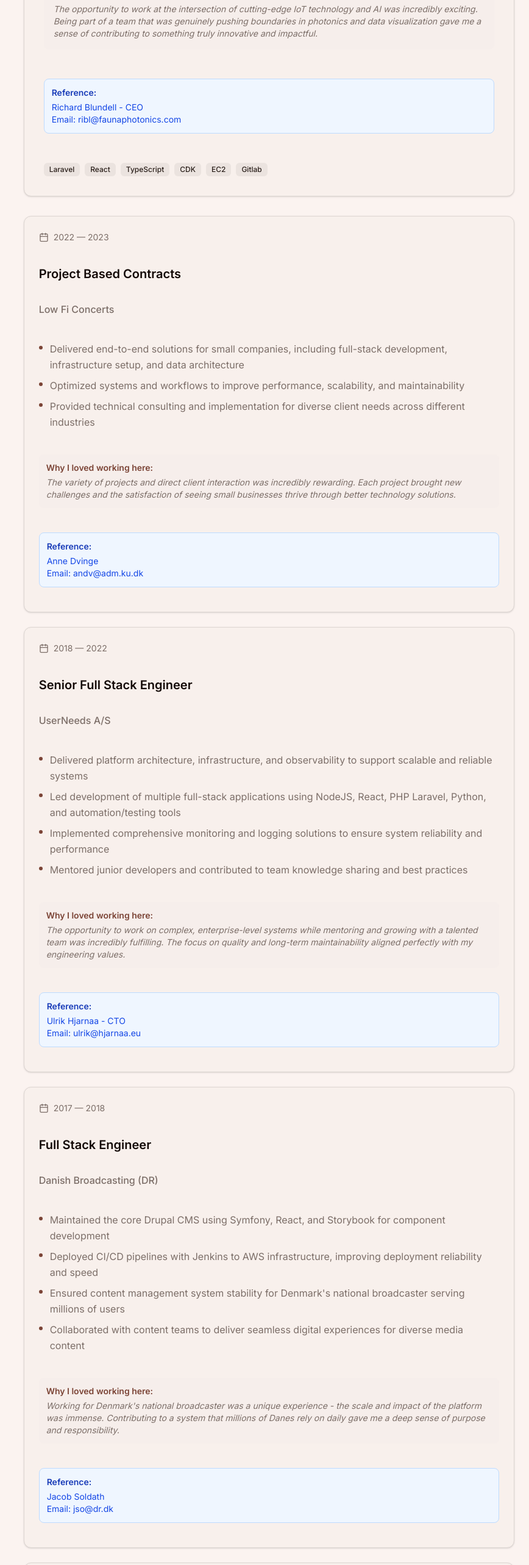
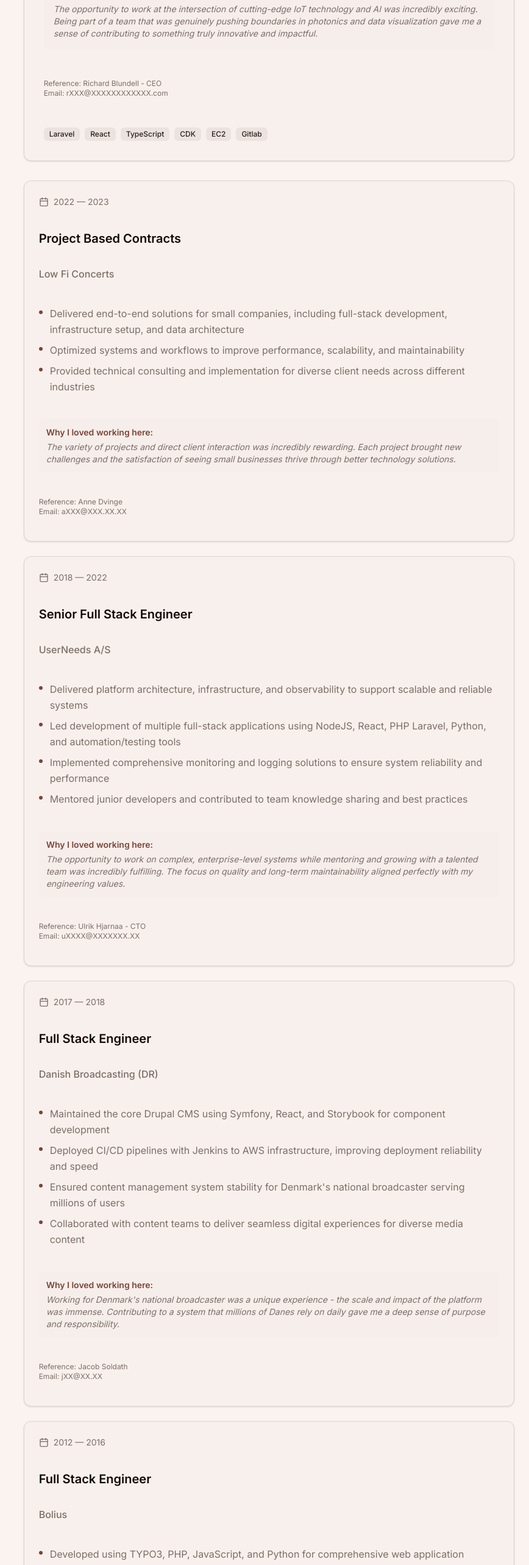
Before and after one commit to pimpmypixel/pimpmypixel.github.io, a Next.js app: page / in a window 1280 px wide. Shown: the part 2740-5306 px from the top of the page at 61% size, without its empty margins (412-1280 px from the left). Built offline with nearby package versions, Linux system fonts and the light colour scheme.

Commit message:
Updated reference styling to tiny text with obfuscated emails

```diff
--- a/app/page.tsx
+++ b/app/page.tsx
@@ -274,9 +274,8 @@ export default function Portfolio() {
                     The opportunity to work at the intersection of cutting-edge IoT technology and AI was incredibly exciting. Being part of a team that was genuinely pushing boundaries in photonics and data visualization gave me a sense of contributing to something truly innovative and impactful.
                   </p>
                 </div>
-                <div className="mb-6 p-3 bg-blue-50 dark:bg-blue-950/20 rounded-lg border border-blue-200 dark:border-blue-800">
-                  <h4 className="text-sm font-semibold text-blue-800 dark:text-blue-200 mb-1">Reference:</h4>
-                  <p className="text-sm text-blue-700 dark:text-blue-300">Richard Blundell - CEO<br/>Email: ribl@faunaphotonics.com</p>
+                <div className="mb-6 text-xs text-muted-foreground">
+                  <p>Reference: Richard Blundell - CEO<br/>Email: rXXX@XXXXXXXXXXXX.com</p>
                 </div>
                 <div className="flex flex-wrap gap-2">
                   <Badge variant="secondary">Laravel</Badge>
@@ -319,9 +318,8 @@ export default function Portfolio() {
                       The variety of projects and direct client interaction was incredibly rewarding. Each project brought new challenges and the satisfaction of seeing small businesses thrive through better technology solutions.
                     </p>
                   </div>
-                  <div className="mb-4 p-3 bg-blue-50 dark:bg-blue-950/20 rounded-lg border border-blue-200 dark:border-blue-800">
-                    <h4 className="text-sm font-semibold text-blue-800 dark:text-blue-200 mb-1">Reference:</h4>
-                    <p className="text-sm text-blue-700 dark:text-blue-300">Anne Dvinge<br/>Email: andv@adm.ku.dk</p>
+                  <div className="mb-4 text-xs text-muted-foreground">
+                    <p>Reference: Anne Dvinge<br/>Email: aXXX@XXX.XX.XX</p>
                   </div>
                 </Card>
 
@@ -358,9 +356,8 @@ export default function Portfolio() {
                       The opportunity to work on complex, enterprise-level systems while mentoring and growing with a talented team was incredibly fulfilling. The focus on quality and long-term maintainability aligned perfectly with my engineering values.
                     </p>
                   </div>
-                  <div className="mb-4 p-3 bg-blue-50 dark:bg-blue-950/20 rounded-lg border border-blue-200 dark:border-blue-800">
-                    <h4 className="text-sm font-semibold text-blue-800 dark:text-blue-200 mb-1">Reference:</h4>
-                    <p className="text-sm text-blue-700 dark:text-blue-300">Ulrik Hjarnaa - CTO<br/>Email: ulrik@hjarnaa.eu</p>
+                  <div className="mb-4 text-xs text-muted-foreground">
+                    <p>Reference: Ulrik Hjarnaa - CTO<br/>Email: uXXXX@XXXXXXX.XX</p>
                   </div>
                 </Card>
 
@@ -397,9 +394,8 @@ export default function Portfolio() {
                       Working for Denmark's national broadcaster was a unique experience - the scale and impact of the platform was immense. Contributing to a system that millions of Danes rely on daily gave me a deep sense of purpose and responsibility.
                     </p>
                   </div>
-                  <div className="mb-4 p-3 bg-blue-50 dark:bg-blue-950/20 rounded-lg border border-blue-200 dark:border-blue-800">
-                    <h4 className="text-sm font-semibold text-blue-800 dark:text-blue-200 mb-1">Reference:</h4>
-                    <p className="text-sm text-blue-700 dark:text-blue-300">Jacob Soldath<br/>Email: jso@dr.dk</p>
+                  <div className="mb-4 text-xs text-muted-foreground">
+                    <p>Reference: Jacob Soldath<br/>Email: jXX@XX.XX</p>
                   </div>
                 </Card>
 
@@ -436,9 +432,8 @@ export default function Portfolio() {
                       Bolius was my first professional role and taught me the fundamentals of web development. The focus on data visualization and making complex information accessible to everyday people was particularly rewarding and shaped my approach to user-centered development.
                     </p>
                   </div>
-                  <div className="mb-4 p-3 bg-blue-50 dark:bg-blue-950/20 rounded-lg border border-blue-200 dark:border-blue-800">
-                    <h4 className="text-sm font-semibold text-blue-800 dark:text-blue-200 mb-1">Reference:</h4>
-                    <p className="text-sm text-blue-700 dark:text-blue-300">Bo Hedmann Jensen<br/>Email: bohedmannjensen@gm</p>
+                  <div className="mb-4 text-xs text-muted-foreground">
+                    <p>Reference: Bo Hedmann Jensen<br/>Email: bXXXXXXXXXXXX@XX</p>
                   </div>
                 </Card>
               </div>
```
